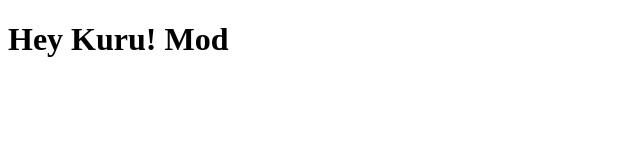
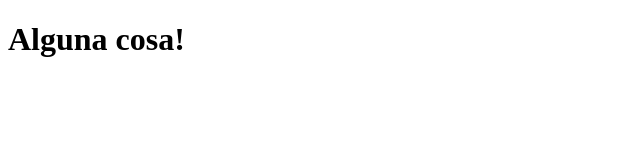
Before and after one commit to Kurune/one-thing, a plain HTML site: page site/index.html in a window 1280 px wide. Shown: the whole page, without its empty margins (0-640 px from the left). Drawn offline with Linux system fonts and the light colour scheme.

Commit message:
Mostrando

```diff
--- a/site/index.html
+++ b/site/index.html
@@ -1,9 +1,10 @@
 <!DOCTYPE html>
 <html>
 <head>
+	<link href="style.css" type="text/css">
 	<title>Hey Kuru</title>
 </head>
 <body>
-<h1>Hey Kuru! Mod</h1>
+<h1>Alguna cosa!</h1>
 </body>
 </html>
```
